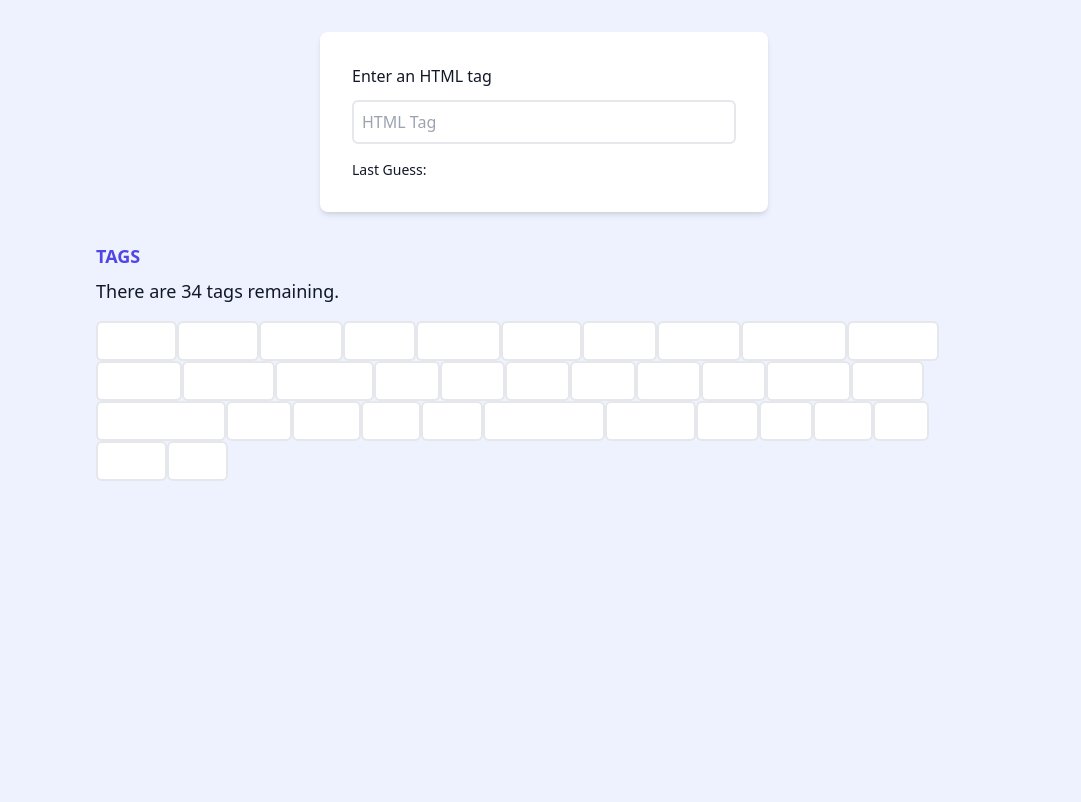
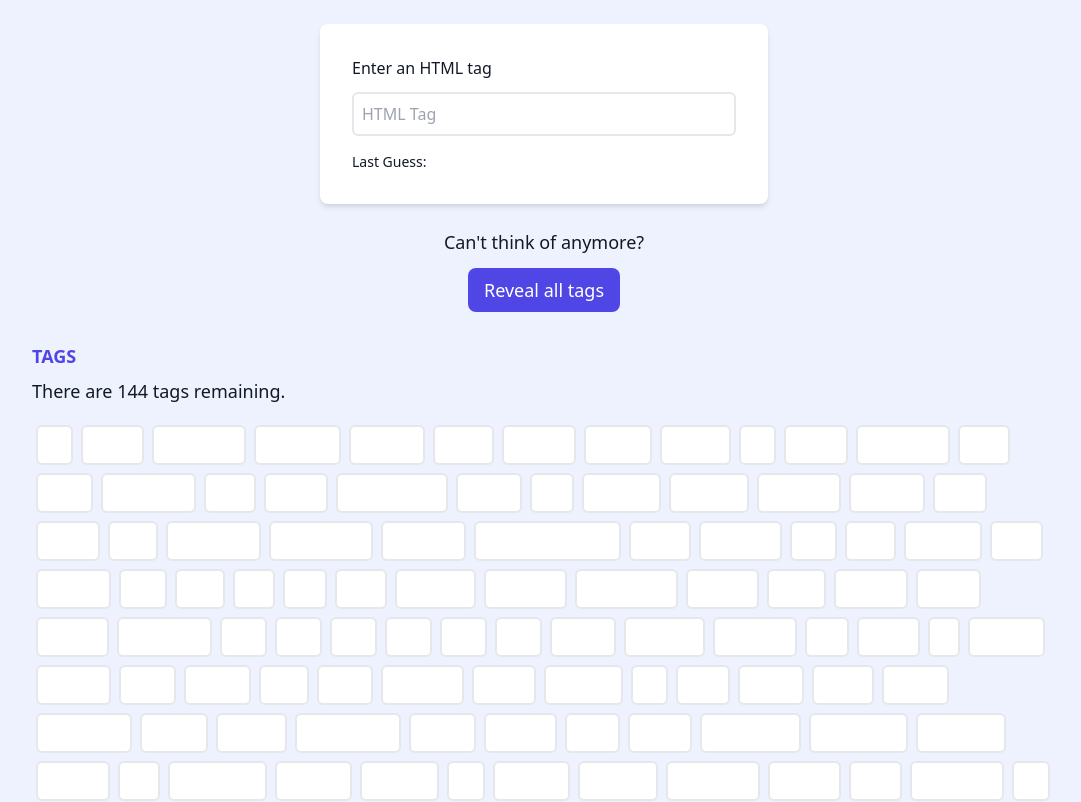
Before and after one commit to TraekWells/html-quiz, a React (Create React App) app: page /quiz in a window 1280 px wide. Shown: the top 802 px of the page, without its empty margins (96-1177 px from the left). Built offline with nearby package versions, Linux system fonts and the light colour scheme.

Commit message:
Adding all of the remaining tags

```diff
--- a/public/data/tags.json
+++ b/public/data/tags.json
@@ -1,172 +1,146 @@
 [
-  {
-    "tag": "html",
-    "description": "The <html> HTML element represents the root (top-level element) of an HTML document, so it is also referred to as the root element. All other elements must be descendants of this element.",
-    "link": "https://developer.mozilla.org/en-US/docs/Web/HTML/Element/html"
-  },
-  {
-    "tag": "base",
-    "description": "The <base> HTML element specifies the base URL to use for all relative URLs in a document. There can be only one <base> element in a document.",
-    "link": "https://developer.mozilla.org/en-US/docs/Web/HTML/Element/base"
-  },
-  {
-    "tag": "head",
-    "description": "The <head> HTML element contains machine-readable information (metadata) about the document, like its title, scripts, and style sheets.",
-    "link": "https://developer.mozilla.org/en-US/docs/Web/HTML/Element/head"
-  },
-  {
-    "tag": "link",
-    "description": "The <link> HTML element specifies relationships between the current document and an external resource. This element is most commonly used to link to CSS, but is also used to establish site icons (both 'favicon' style icons and icons for the home screen and apps on mobile devices) among other things.",
-    "link": "https://developer.mozilla.org/en-US/docs/Web/HTML/Element/link"
-  },
-  {
-    "tag": "meta",
-    "description": "The <meta> HTML element represents Metadata that cannot be represented by other HTML meta-related elements, like base, link, script, style or title.",
-    "link": "https://developer.mozilla.org/en-US/docs/Web/HTML/Element/meta"
-  },
-  {
-    "tag": "style",
-    "description": "The <style> HTML element contains style information for a document, or part of a document. It contains CSS, which is applied to the contents of the document containing the <style> element.",
-    "link": "https://developer.mozilla.org/en-US/docs/Web/HTML/Element/style"
-  },
-  {
-    "tag": "title",
-    "description": "The <title> HTML element defines the document's title that is shown in a Browser's title bar or a page's tab. It only contains text; tags within the element are ignored.",
-    "link": "https://developer.mozilla.org/en-US/docs/Web/HTML/Element/title"
-  },
-  {
-    "tag": "body",
-    "description": "The <body> HTML element represents the content of an HTML document. There can be only one <body> element in a document.",
-    "link": "https://developer.mozilla.org/en-US/docs/Web/HTML/Element/body"
-  },
-  {
-    "tag": "address",
-    "description": "The <address> HTML element indicates that the enclosed HTML provides contact information for a person or people, or for an organization.",
-    "link": "https://developer.mozilla.org/en-US/docs/Web/HTML/Element/address"
-  },
-  {
-    "tag": "article",
-    "description": "The <article> HTML element represents a self-contained composition in a document, page, application, or site, which is intended to be independently distributable or reusable (e.g., in syndication). Examples include: a forum post, a magazine or newspaper article, or a blog entry, a product card, a user-submitted comment, an interactive widget or gadget, or any other independent item of content.",
-    "link": "https://developer.mozilla.org/en-US/docs/Web/HTML/Element/article"
-  },
-  {
-    "tag": "aside",
-    "description": "The <aside> HTML element represents a portion of a document whose content is only indirectly related to the document's main content. Asides are frequently presented as sidebars or call-out boxes.",
-    "link": "https://developer.mozilla.org/en-US/docs/Web/HTML/Element/aside"
-  },
-  {
-    "tag": "footer",
-    "description": "The <footer> HTML element represents a footer for its nearest sectioning content or sectioning root element. A <footer> typically contains information about the author of the section, copyright data or links to related documents.",
-    "link": "https://developer.mozilla.org/en-US/docs/Web/HTML/Element/footer"
-  },
-  {
-    "tag": "header",
-    "description": "The <header> HTML element represents introductory content, typically a group of introductory or navigational aids. It may contain some heading elements but also a logo, a search form, an author name, and other elements.",
-    "link": "https://developer.mozilla.org/en-US/docs/Web/HTML/Element/header"
-  },
-  {
-    "tag": "h1",
-    "description": "The <h1> to <h6> HTML elements represent six levels of section headings. <h1> is the highest section level and <h6> is the lowest.",
-    "link": "https://developer.mozilla.org/en-US/docs/Web/HTML/Element/Heading_elements"
-  },
-  {
-    "tag": "h2",
-    "description": "The <h1> to <h6> HTML elements represent six levels of section headings. <h1> is the highest section level and <h6> is the lowest.",
-    "link": "https://developer.mozilla.org/en-US/docs/Web/HTML/Element/Heading_elements"
-  },
-  {
-    "tag": "h3",
-    "description": "The <h1> to <h6> HTML elements represent six levels of section headings. <h1> is the highest section level and <h6> is the lowest.",
-    "link": "https://developer.mozilla.org/en-US/docs/Web/HTML/Element/Heading_elements"
-  },
-  {
-    "tag": "h4",
-    "description": "The <h1> to <h6> HTML elements represent six levels of section headings. <h1> is the highest section level and <h6> is the lowest.",
-    "link": "https://developer.mozilla.org/en-US/docs/Web/HTML/Element/Heading_elements"
-  },
-  {
-    "tag": "h5",
-    "description": "The <h1> to <h6> HTML elements represent six levels of section headings. <h1> is the highest section level and <h6> is the lowest.",
-    "link": "https://developer.mozilla.org/en-US/docs/Web/HTML/Element/Heading_elements"
-  },
-  {
-    "tag": "h6",
-    "description": "The <h1> to <h6> HTML elements represent six levels of section headings. <h1> is the highest section level and <h6> is the lowest.",
-    "link": "https://developer.mozilla.org/en-US/docs/Web/HTML/Element/Heading_elements"
-  },
-  {
-    "tag": "main",
-    "description": "The <main> HTML element represents the dominant content of the body of a document. The main content area consists of content that is directly related to or expands upon the central topic of a document, or the central functionality of an application.",
-    "link": "https://developer.mozilla.org/en-US/docs/Web/HTML/Element/main"
-  },
-  {
-    "tag": "nav",
-    "description": "The <nav> HTML element represents a section of a page whose purpose is to provide navigation links, either within the current document or to other documents. Common examples of navigation sections are menus, tables of contents, and indexes.",
-    "link": "https://developer.mozilla.org/en-US/docs/Web/HTML/Element/nav"
-  },
-  {
-    "tag": "blockquote",
-    "description": "The <blockquote> HTML element indicates that the enclosed text is an extended quotation. Usually, this is rendered visually by indentation (see Notes for how to change it). A URL for the source of the quotation may be given using the cite attribute, while a text representation of the source can be given using the cite element.",
-    "link": "https://developer.mozilla.org/en-US/docs/Web/HTML/Element/blockquote"
-  },
-  {
-    "tag": "dd",
-    "description": "The <dd> HTML element provides the description, definition, or value for the preceding term (dt) in a description list (dl).",
-    "link": "https://developer.mozilla.org/en-US/docs/Web/HTML/Element/dd"
-  },
-  {
-    "tag": "div",
-    "description": "The <div> HTML element is the generic container for flow content. It has no effect on the content or layout until styled in some way using CSS (e.g. styling is directly applied to it, or some kind of layout model like Flexbox is applied to its parent element).",
-    "link": "https://developer.mozilla.org/en-US/docs/Web/HTML/Element/div"
-  },
-  {
-    "tag": "dl",
-    "description": "The <dl> HTML element represents a description list. The element encloses a list of groups of terms (specified using the dt element) and descriptions (provided by dd elements). Common uses for this element are to implement a glossary or to display metadata (a list of key-value pairs).",
-    "link": "https://developer.mozilla.org/en-US/docs/Web/HTML/Element/dl"
-  },
-  {
-    "tag": "dt",
-    "description": "The <dt> HTML element specifies a term in a description or definition list, and as such must be used inside a dl element. It is usually followed by a dd element; however, multiple <dt> elements in a row indicate several terms that are all defined by the immediate next dd element.",
-    "link": "https://developer.mozilla.org/en-US/docs/Web/HTML/Element/dt"
-  },
-  {
-    "tag": "figcaption",
-    "description": "The <figcaption> HTML element represents a caption or legend describing the rest of the contents of its parent figure element.",
-    "link": "https://developer.mozilla.org/en-US/docs/Web/HTML/Element/figcaption"
-  },
-  {
-    "tag": "figure",
-    "description": "The <figure> HTML element represents self-contained content, potentially with an optional caption, which is specified using the figcaption element. The figure, its caption, and its contents are referenced as a single unit.",
-    "link": "https://developer.mozilla.org/en-US/docs/Web/HTML/Element/figure"
-  },
-  {
-    "tag": "hr",
-    "description": "The <hr> HTML element represents a thematic break between paragraph-level elements: for example, a change of scene in a story, or a shift of topic within a section.",
-    "link": "https://developer.mozilla.org/en-US/docs/Web/HTML/Element/hr"
-  },
-  {
-    "tag": "li",
-    "description": "The <li> HTML element is used to represent an item in a list. It must be contained in a parent element: an ordered list (ol), an unordered list (ul), or a menu (menu). In menus and unordered lists, list items are usually displayed using bullet points. In ordered lists, they are usually displayed with an ascending counter on the left, such as a number or letter.",
-    "link": "https://developer.mozilla.org/en-US/docs/Web/HTML/Element/li"
-  },
-  {
-    "tag": "ol",
-    "description": "The <ol> HTML element represents an ordered list of items — typically rendered as a numbered list.",
-    "link": "https://developer.mozilla.org/en-US/docs/Web/HTML/Element/ol"
-  },
-  {
-    "tag": "p",
-    "description": "The <p> HTML element represents a paragraph. Paragraphs are usually represented in visual media as blocks of text separated from adjacent blocks by blank lines and/or first-line indentation, but HTML paragraphs can be any structural grouping of related content, such as images or form fields.",
-    "link": "https://developer.mozilla.org/en-US/docs/Web/HTML/Element/p"
-  },
-  {
-    "tag": "pre",
-    "description": "The <pre> HTML element represents preformatted text which is to be presented exactly as written in the HTML file. The text is typically rendered using a non-proportional, or monospaced, font. Whitespace inside this element is displayed as written.",
-    "link": "https://developer.mozilla.org/en-US/docs/Web/HTML/Element/pre"
-  },
-  {
-    "tag": "ul",
-    "description": "The <ul> HTML element represents an unordered list of items, typically rendered as a bulleted list",
-    "link": "https://developer.mozilla.org/en-US/docs/Web/HTML/Element/ul"
-  }
+  "a",
+  "abbr",
+  "acronym",
+  "address",
+  "applet",
+  "area",
+  "article",
+  "aside",
+  "audio",
+  "b",
+  "base",
+  "basefont",
+  "bdi",
+  "bdo",
+  "bgsound",
+  "big",
+  "blink",
+  "blockquote",
+  "body",
+  "br",
+  "button",
+  "canvas",
+  "caption",
+  "center",
+  "cite",
+  "code",
+  "col",
+  "colgroup",
+  "command",
+  "content",
+  "contenteditable",
+  "data",
+  "datalist",
+  "dd",
+  "del",
+  "details",
+  "dfn",
+  "dialog",
+  "dir",
+  "div",
+  "dl",
+  "dt",
+  "em",
+  "embed",
+  "fieldset",
+  "figcaption",
+  "figure",
+  "font",
+  "footer",
+  "form",
+  "frame",
+  "frameset",
+  "h1",
+  "h2",
+  "h3",
+  "h4",
+  "h5",
+  "h6",
+  "head",
+  "header",
+  "hgroup",
+  "hr",
+  "html",
+  "i",
+  "iframe",
+  "image",
+  "img",
+  "input",
+  "ins",
+  "kbd",
+  "keygen",
+  "label",
+  "legend",
+  "li",
+  "link",
+  "main",
+  "map",
+  "mark",
+  "marquee",
+  "math",
+  "menu",
+  "menuitem",
+  "meta",
+  "meter",
+  "nav",
+  "nobr",
+  "noembed",
+  "noframes",
+  "noscript",
+  "object",
+  "ol",
+  "optgroup",
+  "option",
+  "output",
+  "p",
+  "param",
+  "picture",
+  "plaintext",
+  "portal",
+  "pre",
+  "progress",
+  "q",
+  "rb",
+  "rp",
+  "rt",
+  "rtc",
+  "ruby",
+  "s",
+  "samp",
+  "script",
+  "section",
+  "select",
+  "shadow",
+  "slot",
+  "small",
+  "source",
+  "spacer",
+  "span",
+  "strike",
+  "strong",
+  "style",
+  "sub",
+  "summary",
+  "sup",
+  "svg",
+  "table",
+  "tbody",
+  "td",
+  "template",
+  "textarea",
+  "tfoot",
+  "th",
+  "thead",
+  "time",
+  "title",
+  "tr",
+  "track",
+  "tt",
+  "u",
+  "ul",
+  "var",
+  "video",
+  "wbr",
+  "xmp"
 ]
--- a/src/components/Quiz.js
+++ b/src/components/Quiz.js
@@ -4,8 +4,13 @@ import GuessInput from "./GuessInput";
 
 const Quiz = () => {
   const [tags, setTags] = useState([]);
+  const [guess, setGuess] = useState("");
   const [correctGuesses, setCorrectGuesses] = useState([]);
-  const [guess, setGuess] = useState("");
+  const [revealAnswers, setRevealAnswers] = useState(false);
+
+  const showAllTags = () => {
+    setRevealAnswers(true);
+  };
 
   useEffect(() => {
     const getTags = async () => {
@@ -20,7 +25,7 @@ const Quiz = () => {
 
   useEffect(() => {
     tags.forEach((tag) => {
-      if (guess === tag.tag) {
+      if (guess === tag) {
         setCorrectGuesses([...correctGuesses, { tag: guess }]);
       }
     });
@@ -28,24 +33,30 @@ const Quiz = () => {
 
   return (
     <>
-      <section className="bg-white m-8 p-8 rounded-lg shadow-md max-w-md mx-auto">
+      <section className="bg-white m-6 p-8 rounded-lg shadow-md max-w-md mx-auto">
         <GuessInput setGuess={setGuess} guess={guess} />
       </section>
-      <div className="container m-8 mx-auto max-w-4xl">
+      <p className="text-center">
+        Can't think of anymore?
+        <button className="bg-indigo-600 mx-auto mt-3" onClick={showAllTags}>
+          Reveal all tags
+        </button>
+      </p>
+      <div className="container m-8 mx-auto max-w-5xl">
         <p className="uppercase mb-2 leading-snug font-semibold text-indigo-600">
           Tags
         </p>
         <p>There are {tags.length - correctGuesses.length} tags remaining.</p>
-        <ul className="flex flex-wrap">
+        <ul className="flex flex-wrap justify-items-center">
           {tags.map((tag, index) => {
             return (
               <Tag
-                link={tag.link}
-                tag={tag.tag}
+                tag={tag}
                 key={index}
                 isCorrect={correctGuesses.some(
-                  (guesses) => guesses.tag === tag.tag
+                  (guesses) => guesses.tag === tag
                 )}
+                revealAnswers={revealAnswers}
               />
             );
           })}
--- a/src/components/Tag.js
+++ b/src/components/Tag.js
@@ -1,8 +1,8 @@
-const Tag = ({ isCorrect, tag }) => {
+const Tag = ({ isCorrect, tag, revealAnswers }) => {
   return (
-    <div className="flex items-center justify-center border-2 rounded-md bg-white px-3 text-base h-10 transition-all ease-in-out">
-      <div className={isCorrect ? `opacity-100` : `opacity-0`}>
-        &lt;{tag}&gt;
+    <div className="flex items-center m-1 justify-center border-2 rounded-md bg-white px-3 text-base h-10 transition-all ease-in-out">
+      <div className={isCorrect || revealAnswers ? `opacity-100` : `opacity-0`}>
+        {tag}
       </div>
     </div>
   );
```
